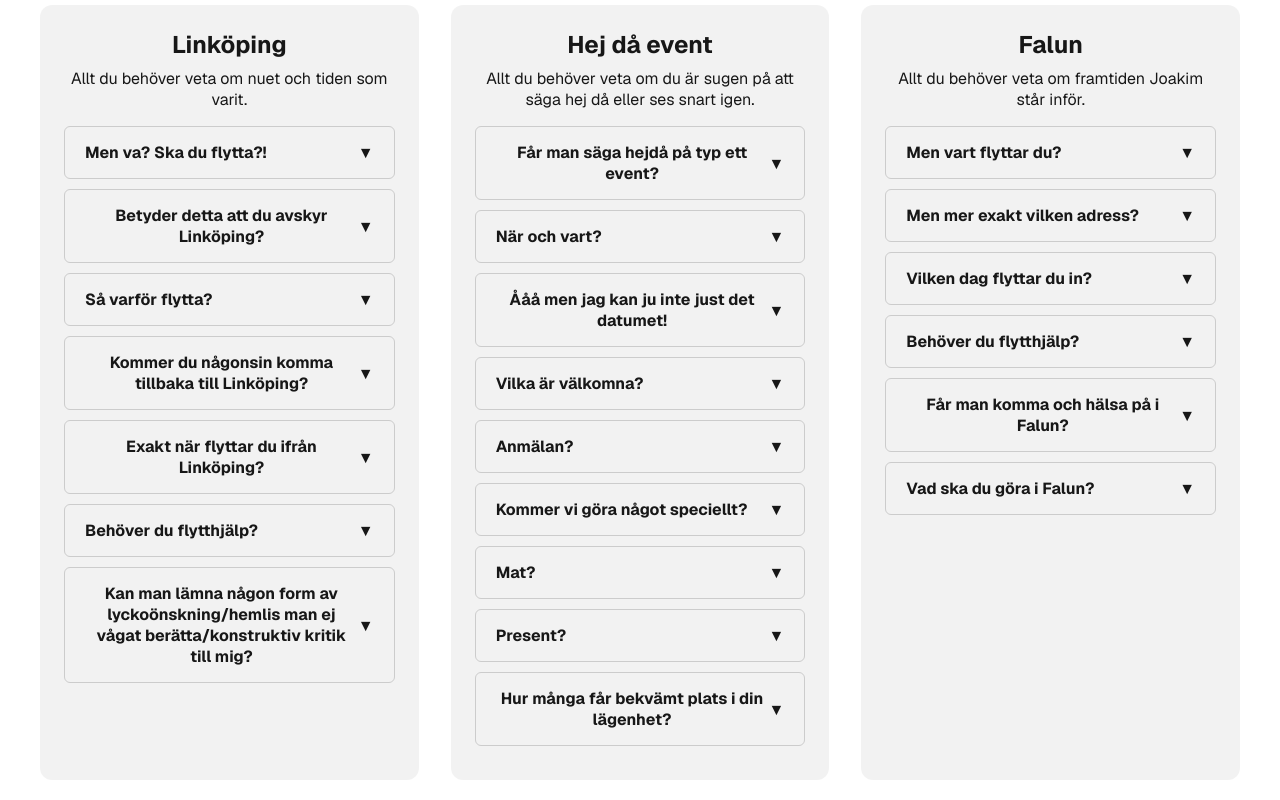
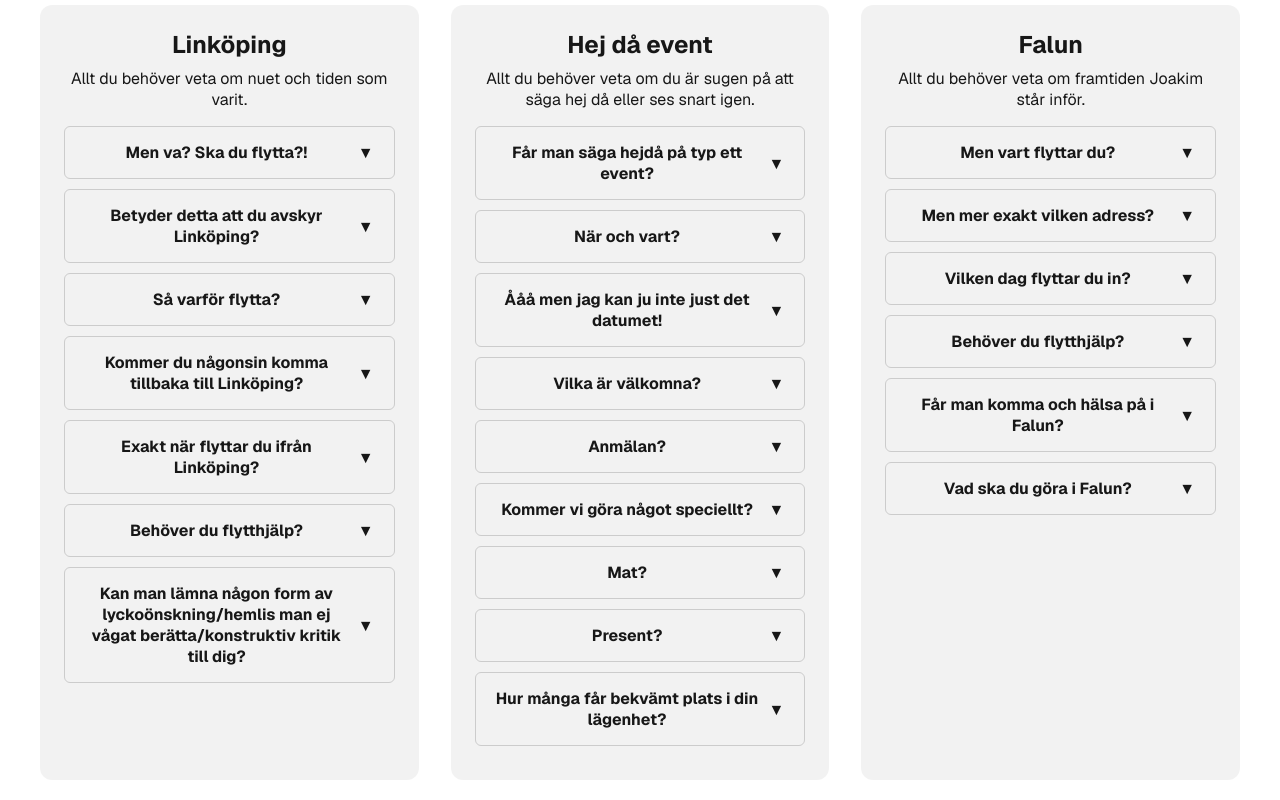
Before and after one commit to Jojoje/lamnaLinkoping, a Next.js app: page / in a window 1280 px wide. Shown: the part 1473-2273 px from the top of the page. Built offline with nearby package versions, Linux system fonts and the light colour scheme.

Commit message:
feat: question style

```diff
--- a/app/FaqAccordion.css
+++ b/app/FaqAccordion.css
@@ -21,6 +21,15 @@
   align-items: center;
 }
 
+.faq-question span.arrow {
+  flex-shrink: 0; /* Don't let the arrow shrink */
+  margin-left: 10px; /* Add some spacing */
+}
+
+.faq-question-text {
+  flex-grow: 1;
+}
+
   .faq-answer {
     padding: 0 20px;
     max-height: 0;
--- a/app/faq.tsx
+++ b/app/faq.tsx
@@ -22,9 +22,9 @@ export const FaqAccordion: React.FC<FaqAccordionProps> = ({ items }) => {
       {items.map((item, index) => (
         <div key={index} className={`faq-item ${openIndex === index ? 'open' : ''}`}>
           <div className="faq-question" onClick={() => toggleItem(index)}>
-            {item.question}
-            <span className="arrow">{openIndex === index ? '▲' : '▼'}</span>
-          </div>
+  <div className="faq-question-text">{item.question}</div>
+  <span className="arrow">{openIndex === index ? '▲' : '▼'}</span>
+</div>
           <div className="faq-answer">{item.answer}</div>
         </div>
       ))}
--- a/app/faqInfo.tsx
+++ b/app/faqInfo.tsx
@@ -26,7 +26,7 @@ export const linkopingFaqData: FAQItem[] = [
     answer: 'Snällt av dig! Tack men nej tack dock. Jag har redan ordnat med flytthjälp.',
   },
   {
-    question: 'Kan man lämna någon form av lyckoönskning/hemlis man ej vågat berätta/konstruktiv kritik till mig?',
+    question: 'Kan man lämna någon form av lyckoönskning/hemlis man ej vågat berätta/konstruktiv kritik till dig?',
     answer: 'Det kommer inom kort komma ett sådant anonymt formulär! (Eller ja det är tanken, lyncha mig inte om det inte kommer tack! :D)',
   },
 ];
```
Lines whose indentation alone changed are shown as unchanged.
